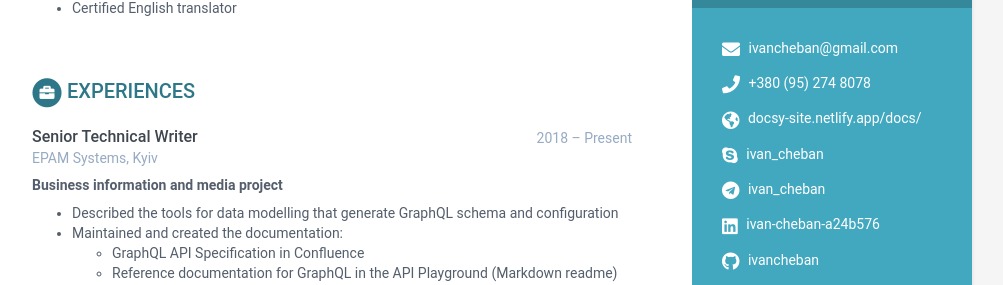
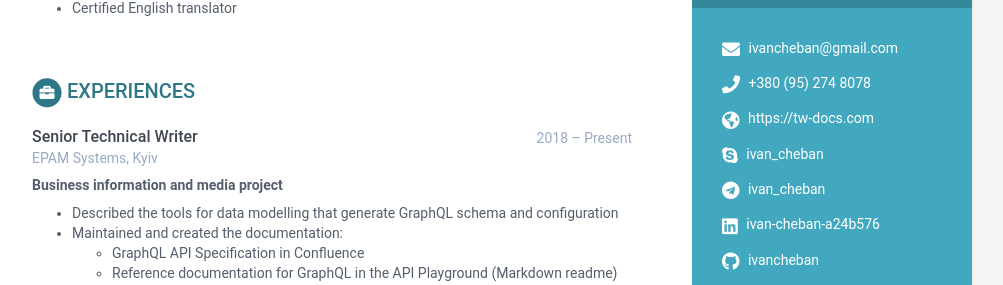
Before and after one commit to ivancheban/online-cv, a Jekyll site: the page built from index.html, in a window 1280 px wide and 900 px high. Shown: the part 262-547 px from the top of the window, without its empty margins (168-1171 px from the left). Built offline with Jekyll 4.4.1, drawn with Linux system fonts in a browser that asks for light colours; some of the changed text lies outside the part shown.

Commit message:
changed date and website

```diff
--- a/_data/data.yml
+++ b/_data/data.yml
@@ -14,7 +14,7 @@ sidebar:
     # Sidebar links
     email: ivancheban@gmail.com
     phone: +380 (95) 274 8078
-    website: docsy-site.netlify.app/docs/
+    website: https://tw-docs.com
     skype: ivan_cheban
     telegram: ivan_cheban
     linkedin: ivan-cheban-a24b576
@@ -172,4 +172,4 @@ skills:
         level: 75%
 
 footer: >
-    Ivan Cheban 2022
+    (C) Ivan Cheban 2023
```
